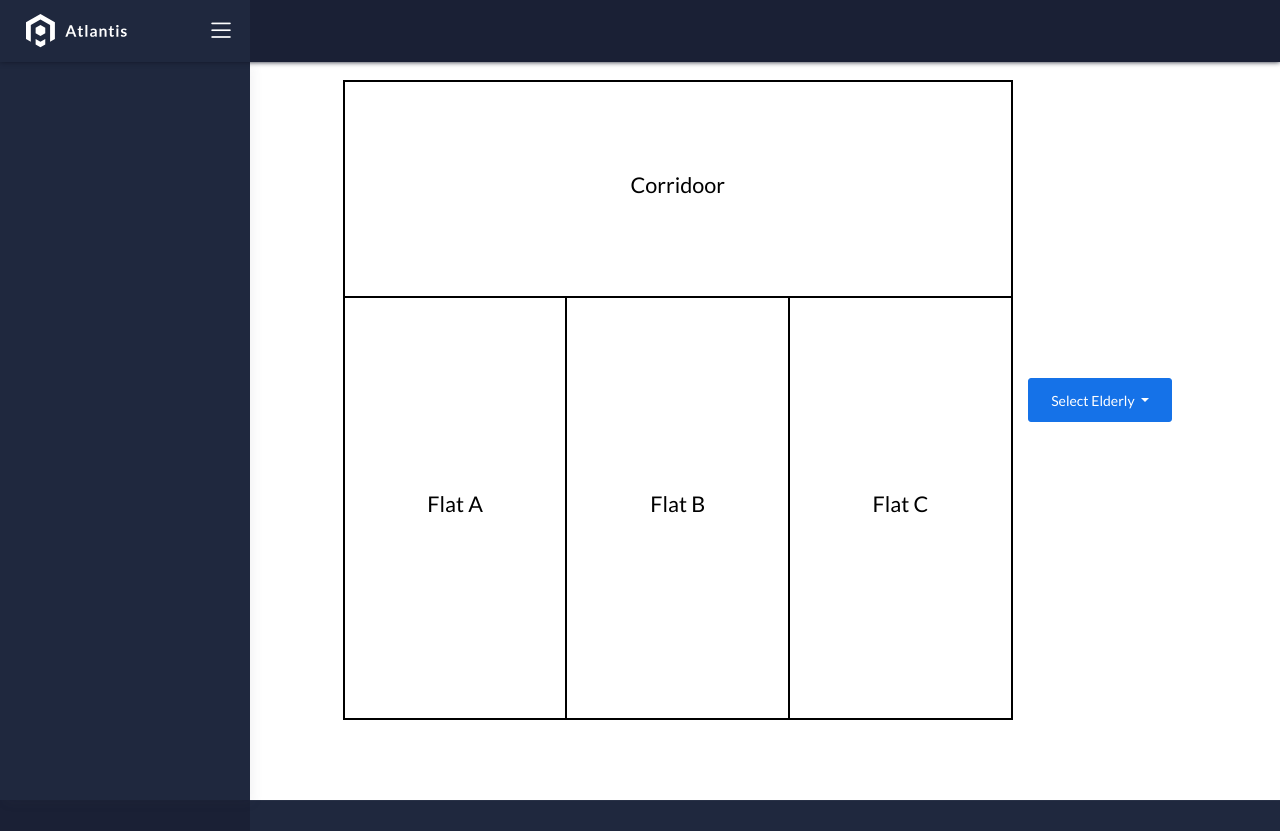
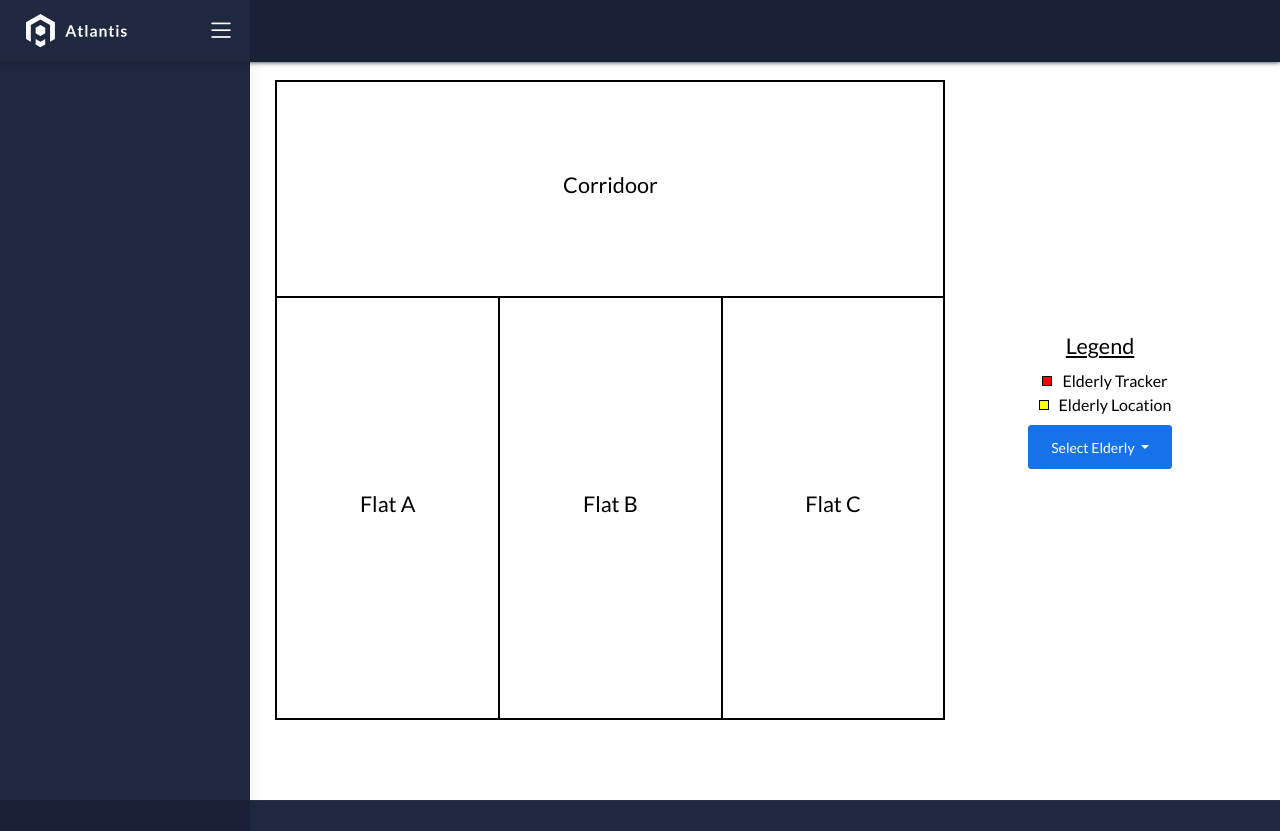
Before and after one commit to ptrpfa/CSC2106-IoT-T02, a Flask app: page /map in a window 1280 px wide. Run offline with Flask 3, Linux system fonts and the light colour scheme; data that the repository does not hold is empty; some libraries are stand-ins or nearby versions.

Commit message:
Added legend section for map page

```diff
--- a/flask-template/apps/static/assets/css/map.css
+++ b/flask-template/apps/static/assets/css/map.css
@@ -74,3 +74,48 @@
     background-color: red;
     transform: translate(-50%, -50%);
 }
+
+.info-wrapper {
+    padding: 8vh;
+}
+
+.info-wrapper .row {
+    height: 50%;
+}
+
+.info-wrapper h2 {
+    text-decoration: underline;
+}
+
+.info-wrapper .legend-item {
+    display: flex;
+    align-items: center;
+    justify-content: center;
+}
+
+.info-wrapper .legend-item .legend-text {
+    font-size: medium;
+    color: black;
+}
+
+.info-wrapper .legend-red-point {
+    position: absolute;
+    width: 10px;
+    height: 10px;
+    border-style: solid;
+    border-width: 1px;
+    border-color: black;
+    background-color: red;
+    transform: translate(-50%, -50%);
+}
+
+.info-wrapper .legend-yellow-point {
+    position: absolute;
+    width: 10px;
+    height: 10px;
+    border-style: solid;
+    border-width: 1px;
+    border-color: black;
+    background-color: yellow;
+    transform: translate(-50%, -50%);
+}
--- a/flask-template/apps/templates/map.html
+++ b/flask-template/apps/templates/map.html
@@ -32,6 +32,24 @@
             </div>
         </div>
         <div class="info-wrapper col">
+            <div class="legend-row row">
+                <h2>Legend</h2>
+                <Legend>
+                    <div class="legend-item">
+                        <div class="col-md-1">
+                            <div class="legend-red-point"></div>
+                        </div>
+                        <span class="legend-text">Elderly Tracker</span>
+                    </div>
+                    <div class="legend-item">
+                        <div class="col-md-1">
+                            <div class="legend-yellow-point"></div>
+                        </div>
+                        <span class="legend-text">Elderly Location</span>
+                    </div>
+                </Legend>
+            </div>
+            <div class="dropdown-row row">
                 <div class="dropdown">
                     <button class="btn btn-primary dropdown-toggle" type="button" id="elderlydropdownMenuButton" data-toggle="dropdown" aria-haspopup="true" aria-expanded="false">
                         <span id="selectedElderly">Select Elderly</span>
@@ -62,6 +80,7 @@
                             })
                             .catch(error => console.error('Error fetching data:', error));
                         </script>
+                    </div>
                 </div>
             </div>
         </div>
```
Lines whose indentation alone changed are shown as unchanged.
